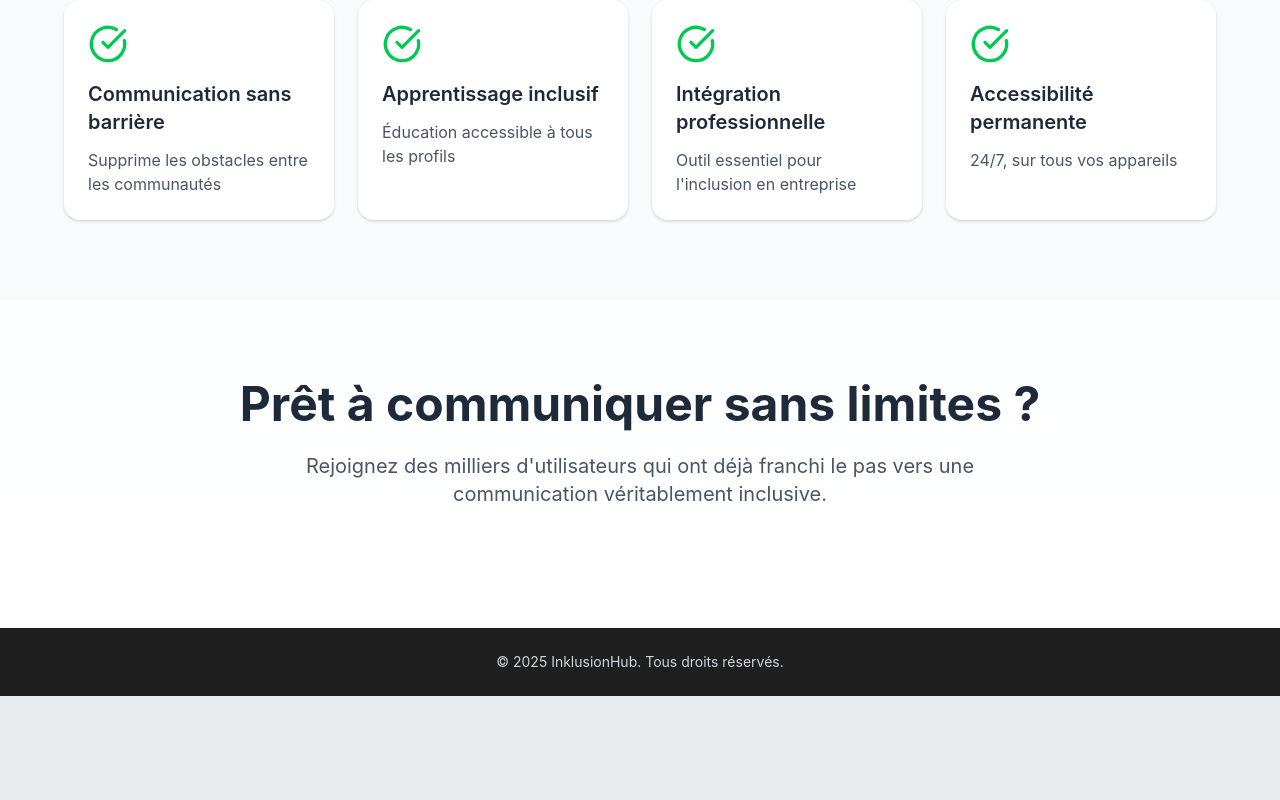
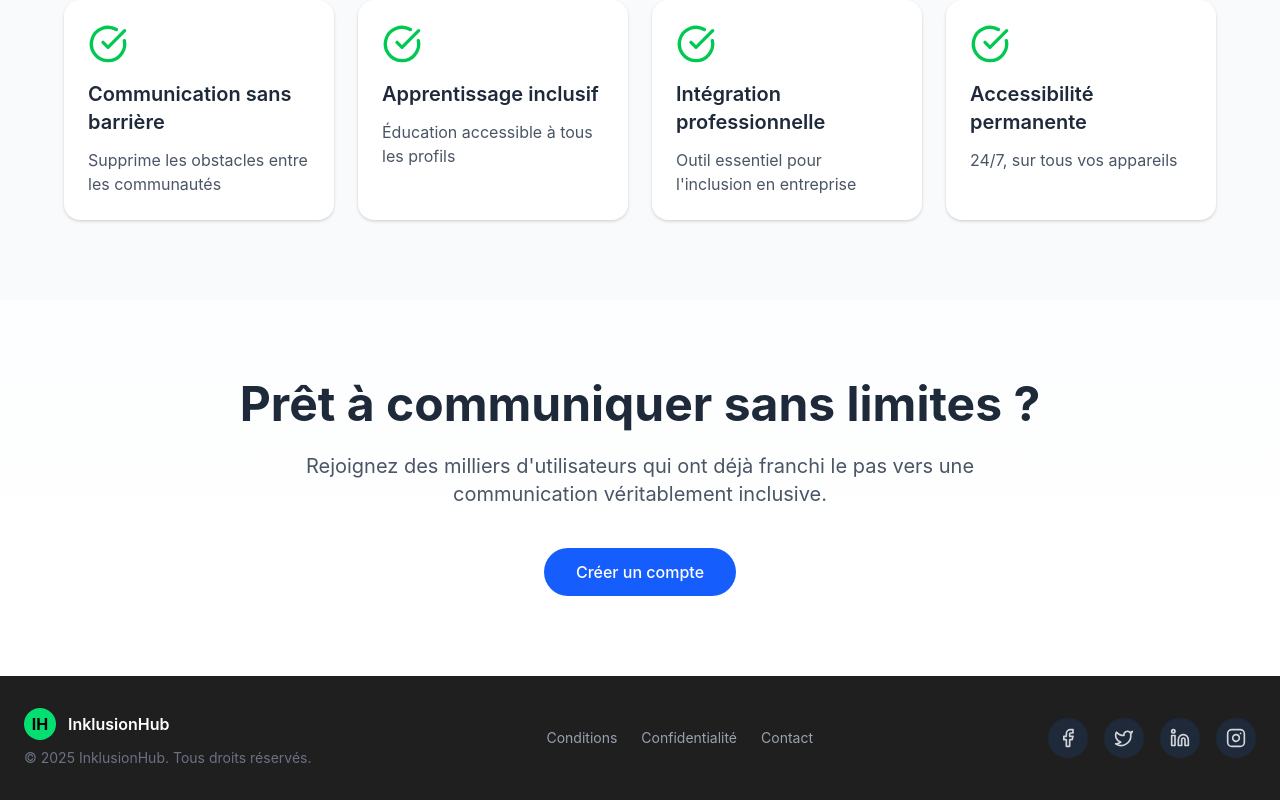
Before and after one commit to Bl00dThirsty/inklusionhub-frontend, a Next.js app: page /Communication in a window 1280 px wide. Shown: the part 2554-3354 px from the top of the page. Before the commit the page ends 3250 px from the top, so only its background shows below. Built offline with nearby package versions, Linux system fonts and the light colour scheme; no server answers.

Commit message:
Modification de la page Footer.tsx et ajout de la not-found

```diff
--- a/app/Communication/LandingPage/CommunicationInclusivePage.tsx
+++ b/app/Communication/LandingPage/CommunicationInclusivePage.tsx
@@ -1,4 +1,7 @@
 // app/communication-inclusive/page.tsx
+"use client";
+
+import { useRouter } from 'next/navigation';
 import React from 'react';
 import {
   Volume2,
@@ -18,6 +21,7 @@ import {
 } from 'lucide-react';
 
 export default function CommunicationInclusivePage() {
+   const router = useRouter();
   return (
     <div className="min-h-screen bg-gradient-to-b from-blue-50 to-white">
 
@@ -323,6 +327,12 @@ export default function CommunicationInclusivePage() {
           <p className="text-xl text-gray-600 mb-10 max-w-2xl mx-auto">
             Rejoignez des milliers d'utilisateurs qui ont déjà franchi le pas vers une communication véritablement inclusive.
           </p>
+          <div className="flex flex-col sm:flex-row gap-4 justify-center">
+              <button onClick={() => router.push(`/sign-up/`)} className="bg-blue-600 text-white px-8 py-3 rounded-full font-medium hover:bg-blue-700 transition-colors">
+                Créer un compte
+              </button>
+
+            </div>
          {/*<div className="flex flex-col sm:flex-row gap-4 justify-center">
             <button className="bg-blue-600 text-white px-8 py-4 rounded-full font-semibold text-lg hover:bg-blue-700 transition-all transform hover:scale-105 shadow-lg">
               S'inscrire gratuitement
--- a/app/Components/Footer.tsx
+++ b/app/Components/Footer.tsx
@@ -1,7 +1,70 @@
+// export default function Footer() {
+//   return (
+//     <footer className="py-6 bg-[#1f1f1f] text-center text-gray-300 text-sm">
+//       © 2025 InklusionHub. Tous droits réservés.
+//     </footer>
+//   );
+// }
+
+import { Facebook, Twitter, Linkedin, Instagram } from 'lucide-react';
+import Link from 'next/link';
+
 export default function Footer() {
+  const socialLinks = [
+    { icon: <Facebook size={20} />, href: "https://facebook.com/inklusionhub", label: "Facebook" },
+    { icon: <Twitter size={20} />, href: "https://twitter.com/inklusionhub", label: "Twitter (X)" },
+    { icon: <Linkedin size={20} />, href: "https://linkedin.com/company/inklusionhub", label: "LinkedIn" },
+    { icon: <Instagram size={20} />, href: "https://instagram.com/inklusionhub", label: "Instagram" },
+  ];
+
   return (
-    <footer className="py-6 bg-[#1f1f1f] text-center text-gray-300 text-sm">
-      © 2025 InklusionHub. Tous droits réservés.
+    <footer className="bg-[#1f1f1f] text-gray-300">
+      <div className="container mx-auto px-6 py-8">
+        {/* Section principale */}
+        <div className="flex flex-col md:flex-row justify-between items-center gap-6">
+          {/* Copyright à gauche */}
+          <div className="text-center md:text-left">
+            <div className="flex items-center gap-3 mb-2">
+              <div className="w-8 h-8 bg-green-400 rounded-full flex items-center justify-center">
+                <span className="text-black font-bold">IH</span>
+              </div>
+              <span className="text-white font-semibold">InklusionHub</span>
+            </div>
+            <p className="text-gray-500 text-sm">
+              © 2025 InklusionHub. Tous droits réservés.
+            </p>
+          </div>
+
+          {/* Liens utiles au centre */}
+          <div className="flex gap-6 text-sm">
+            <Link href="/#" className="text-gray-400 hover:text-white transition-colors">
+              Conditions
+            </Link>
+            <Link href="/#" className="text-gray-400 hover:text-white transition-colors">
+              Confidentialité
+            </Link>
+            <Link href="/contact" className="text-gray-400 hover:text-white transition-colors">
+              Contact
+            </Link>
+          </div>
+
+          {/* Réseaux sociaux à droite */}
+          <div className="flex gap-4">
+            {socialLinks.map((social, index) => (
+              <a
+                key={index}
+                href={social.href}
+                target="_blank"
+                rel="noopener noreferrer"
+                className="w-10 h-10 rounded-full bg-gray-800 flex items-center justify-center hover:bg-blue-600 transition-colors"
+                aria-label={social.label}
+              >
+                {social.icon}
+              </a>
+            ))}
+          </div>
+        </div>
+      </div>
     </footer>
   );
 }
--- a/app/VieCom/landing_page/page.tsx
+++ b/app/VieCom/landing_page/page.tsx
@@ -163,7 +163,7 @@ export default function VieComPage() {
             </div>
 
             {/* Translator Services avec carousel */}
-            <div className="bg-white rounded-2xl shadow-lg p-8 mb-16 border border-blue-100">
+            <div className="bg-gradient-to-r from-blue-50 to-purple-50 rounded-2xl shadow-lg p-8 mb-16 border border-blue-100">
               <div className="flex items-center gap-4 mb-8">
                 <div className="p-3 bg-blue-100 rounded-lg">
                   <VideoCameraIcon className="h-8 w-8 text-blue-600" />
@@ -264,7 +264,7 @@ export default function VieComPage() {
                     className="bg-gradient-to-br from-white to-blue-50 p-8 rounded-2xl border border-blue-100 hover:shadow-xl transition-shadow duration-300 group"
                   >
                     <div className="flex items-center gap-4 mb-6">
-                      <div className="w-12 h-12 bg-blue-400 rounded-lg flex items-center justify-center text-white font-bold text-xl group-hover:scale-110 transition-transform">
+                      <div className="w-12 h-12 bg-gradient-to-br from-blue-500 to-purple-500 rounded-lg flex items-center justify-center text-white font-bold text-xl group-hover:scale-110 transition-transform">
                         {index + 1}
                       </div>
                       <h4 className="text-xl font-semibold text-black">{eventType.type}</h4>
--- a/app/ViePro/landing_page/page.tsx
+++ b/app/ViePro/landing_page/page.tsx
@@ -12,21 +12,25 @@ export default function VieProPage() {
     {
       icon: <BriefcaseIcon className="h-10 w-10" />,
       title: "Offres d'emploi inclusives",
+      color: 'text-blue-500 bg-blue-50',
       description: "Des opportunités spécialement adaptées pour les personnes sourdes et malentendantes dans des entreprises engagées pour l'inclusion."
     },
     {
       icon: <UserGroupIcon className="h-10 w-10" />,
       title: "Recrutement adapté",
+      color: 'text-purple-500 bg-purple-50',
       description: "Processus de recrutement pensé pour valoriser les compétences au-delà des barrières de communication."
     },
     {
       icon: <DocumentCheckIcon className="h-10 w-10" />,
       title: "Profils professionnels",
+      color: 'text-green-500 bg-green-50',
       description: "Créez votre profil professionnel, déposez votre CV et mettez en avant vos compétences de manière accessible."
     },
     {
       icon: <CalendarDaysIcon className="h-10 w-10" />,
       title: "Entretiens adaptés",
+      color: 'text-indigo-500 bg-indigo-50',
       description: "Planifiez des entretiens avec interprétation LSF ou des aménagements selon vos besoins spécifiques."
     }
   ];
@@ -114,7 +118,8 @@ export default function VieProPage() {
                   key={index}
                   className="bg-white p-6 rounded-xl shadow-sm border border-gray-100 hover:shadow-md transition-shadow"
                 >
-                  <div className="text-blue-600 mb-4">
+                  <div
+                   className={`mb-4 w-14 h-14 rounded-xl flex items-center justify-center ${feature.color}`}>
                     {feature.icon}
                   </div>
                   <h3 className="text-xl font-semibold text-black mb-3">
@@ -152,7 +157,7 @@ export default function VieProPage() {
         </section>
 
         {/* Stats Section */}
-        <section className="py-16 bg-gradient-to-r from-blue-50 to-green-50">
+        <section className="py-16 bg-gradient-to-r from-blue-100 to-green-100">
           <div className="container mx-auto px-6">
             <div className="grid grid-cols-2 md:grid-cols-4 gap-8 text-center">
               <div>
--- /dev/null
+++ b/app/not-found.tsx
@@ -0,0 +1,35 @@
+// app/not-found.tsx
+import Link from 'next/link';
+import { Home, Search } from 'lucide-react';
+
+export default function NotFound() {
+  return (
+    <div className="min-h-screen bg-zinc-50 flex items-center justify-center px-4">
+      <div className="max-w-md text-center">
+        <h1 className="text-9xl font-bold text-gray-800 mb-4">404</h1>
+        <h2 className="text-2xl font-bold text-gray-800 mb-4">
+          Page non trouvée
+        </h2>
+        <p className="text-gray-600 mb-8">
+          Désolé, nous n'avons pas trouvé la page que vous cherchez.
+        </p>
+        <div className="flex flex-col sm:flex-row gap-4 justify-center">
+          <Link
+            href="/"
+            className="inline-flex items-center gap-2 bg-blue-600 text-white px-6 py-3 rounded-lg font-medium hover:bg-blue-700 transition-colors"
+          >
+            <Home size={20} />
+            Retour à l'accueil
+          </Link>
+          <Link
+            href="/sign-in"
+            className="inline-flex items-center gap-2 border border-blue-600 text-blue-600 px-6 py-3 rounded-lg font-medium hover:bg-blue-50 transition-colors"
+          >
+            <Search size={20} />
+            Nous contacter
+          </Link>
+        </div>
+      </div>
+    </div>
+  );
+}
```
